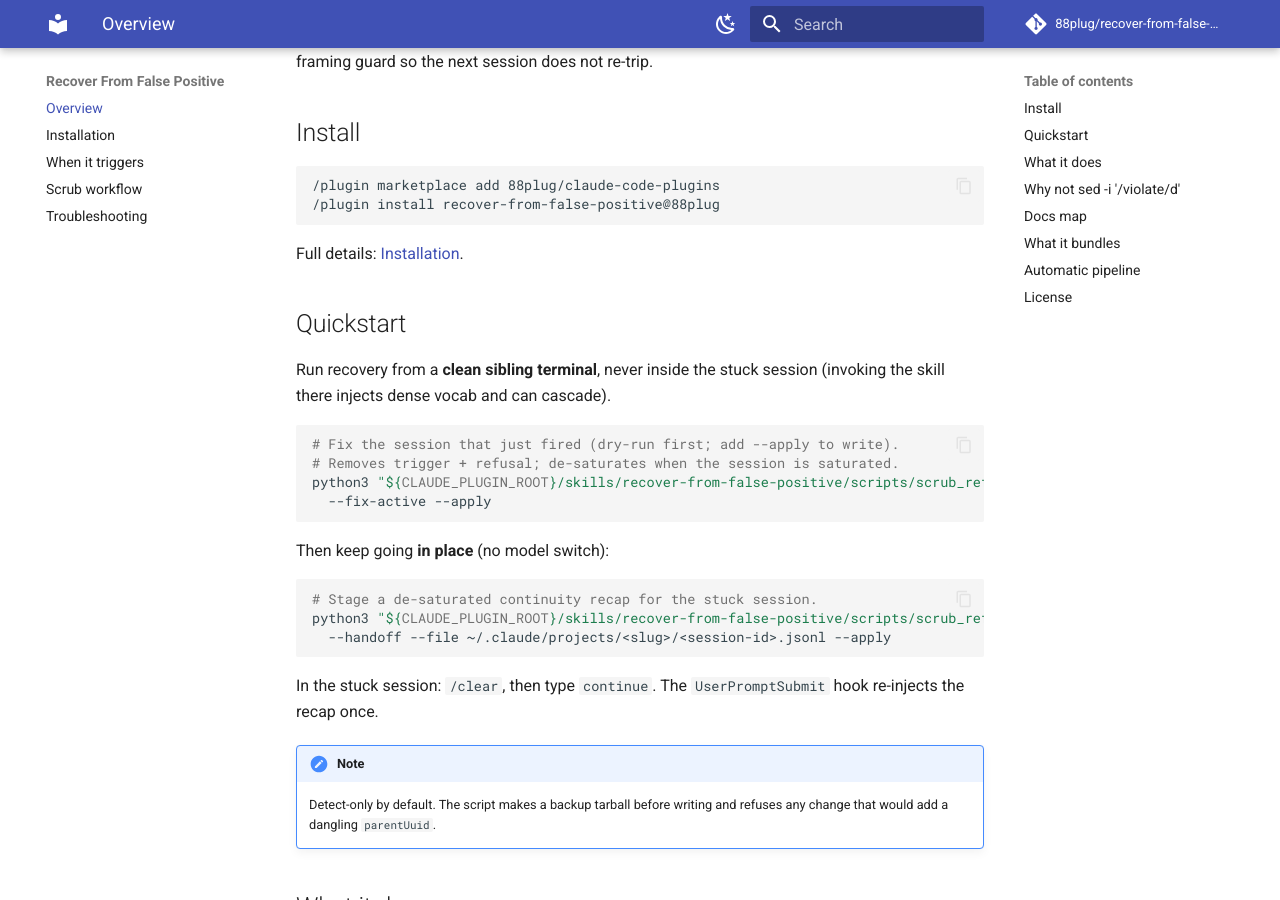
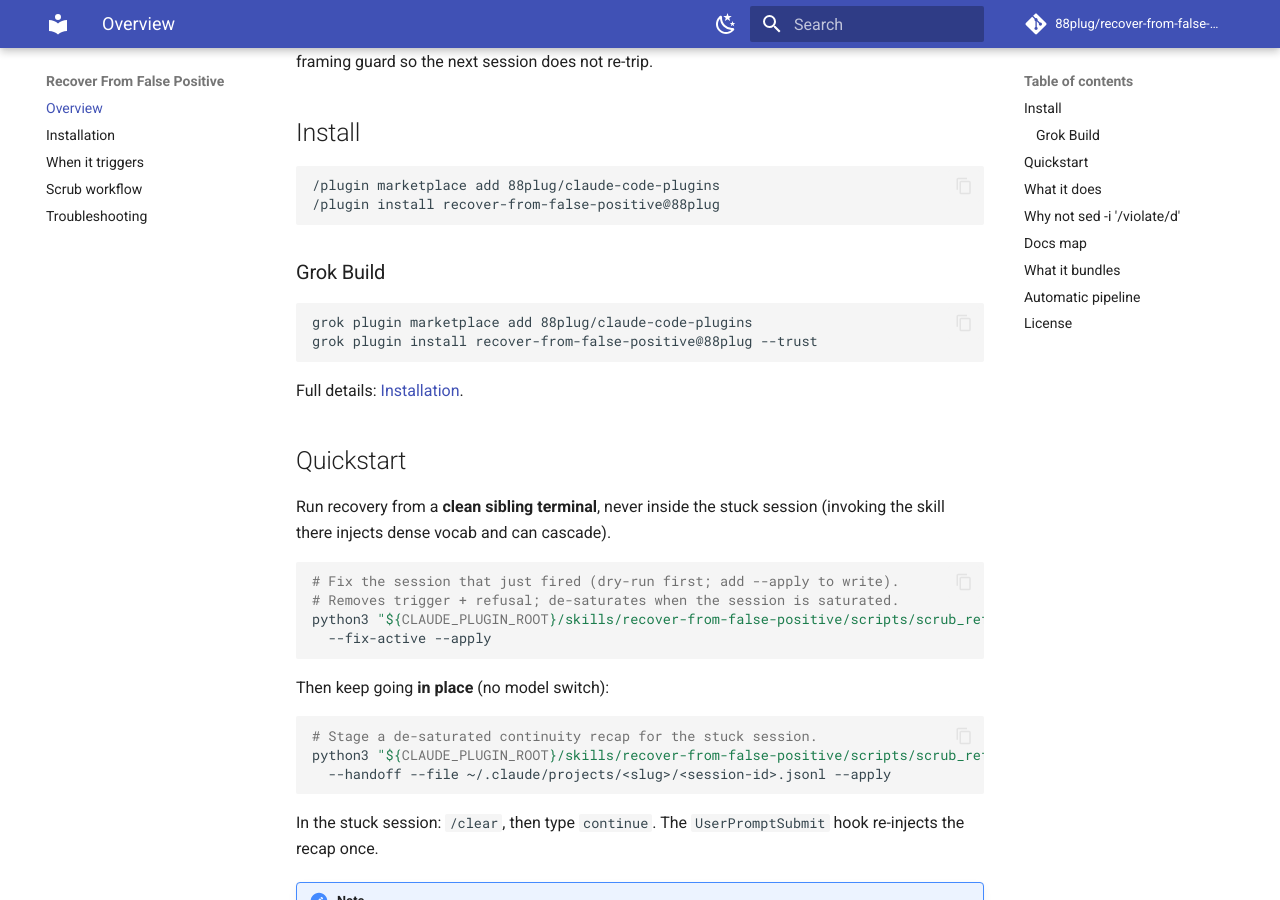
Before and after one commit to 88plug/recover-from-false-positive, an MkDocs documentation site: the page built from docs/index.md, in a window 1280 px wide and 900 px high, scrolled down 318 px. Built offline with MkDocs 1.6.1 and Material for MkDocs 9.7.7, drawn with Linux system fonts in a browser that asks for light colours; comment, search, counter and statistics services are not loaded.

Commit message:
docs(install): add Grok Build marketplace install path
Strangers use: grok plugin marketplace add 88plug/claude-code-plugins
then grok plugin install <name>@88plug --trust (alongside Claude /plugin).

````diff
--- a/docs/index.md
+++ b/docs/index.md
@@ -20,6 +20,14 @@
 /plugin marketplace add 88plug/claude-code-plugins
 /plugin install recover-from-false-positive@88plug
 ```
+
+### Grok Build
+
+```text
+grok plugin marketplace add 88plug/claude-code-plugins
+grok plugin install recover-from-false-positive@88plug --trust
+```
+
 
 Full details: [Installation](installation.md).
 
````
Also changed, not shown: README.md (+8 -0 lines).
